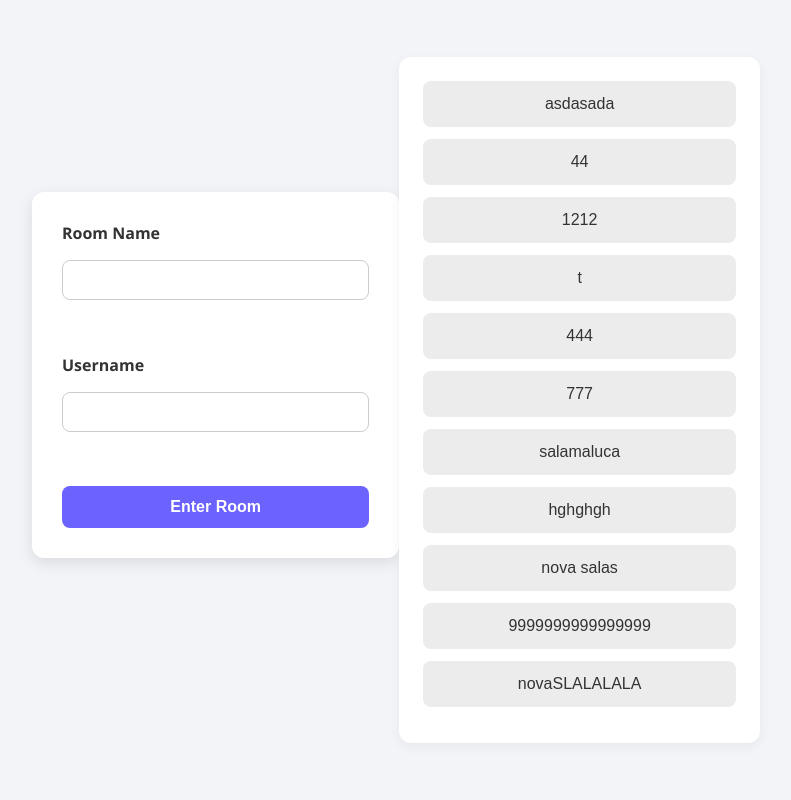
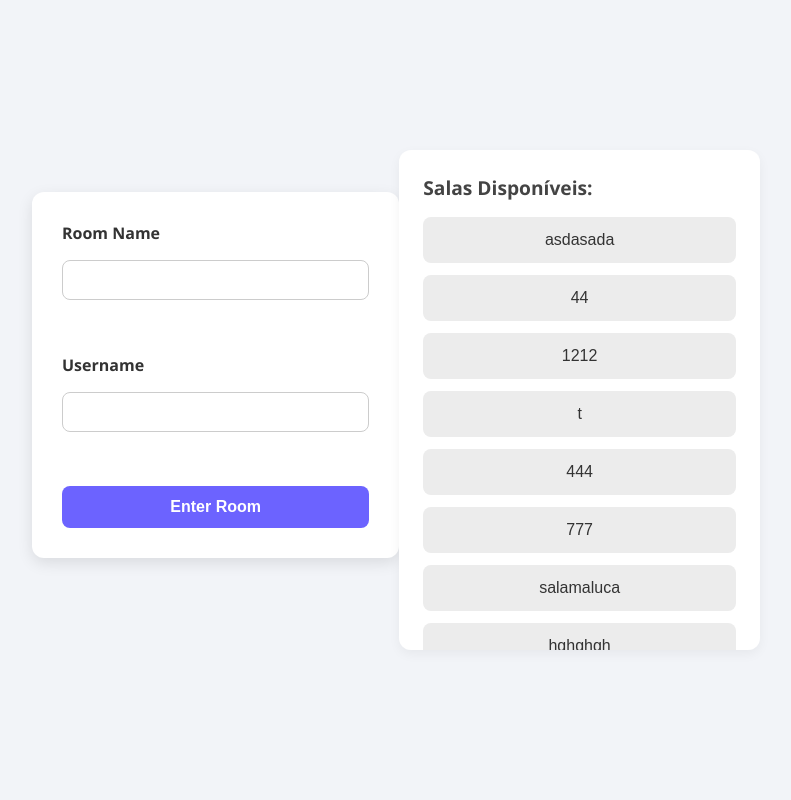
Before and after one commit to nearo007/RealTimeChatApp, a Django app: page / in a window 1280 px wide. Shown: the whole page, without its empty margins (244-1035 px from the left). Run offline with Django 5.2, Linux system fonts and the light colour scheme; data comes from the database, SQL or seed files in the repository; some libraries are stand-ins or nearby versions.

Commit message:
dynamic available rooms css

```diff
--- a/livechat_project/static/css/index.css
+++ b/livechat_project/static/css/index.css
@@ -67,16 +67,18 @@
 }
 
 /* Salas disponíveis */
-.div-available-rooms {
+.div-rooms {
     width: 100%;
     max-width: 400px;
     background: #fff;
     padding: 24px;
     border-radius: 12px;
     box-shadow: 0 4px 12px rgba(0, 0, 0, 0.05);
+    height: 500px;
+    overflow-y: scroll;
 }
 
-.div-available-rooms label {
+.div-rooms label {
     font-size: 1.2rem;
     font-weight: bold;
     display: block;
--- a/livechat_project/templates/index.html
+++ b/livechat_project/templates/index.html
@@ -59,9 +59,10 @@
     </script>
 
 
-    <div id="div-available-rooms" class="div-available-rooms">
+    <div class="div-rooms">
         <label>Salas Disponíveis:</label>
 
+        <div id="div-available-rooms" class="div-available-rooms">
             {% for room in available_rooms %}
                 <form onsubmit="saveUsername(); changeHiddenInput()" action="checkview" method="post" class="room-form">
                     {% csrf_token %}
@@ -72,6 +73,8 @@
                     <button type="submit"><p>{{ room.name }}</p></button>
                 </form>
             {% endfor %}
+        </div>
+
     </div>
 </body>
 
```
Lines whose indentation alone changed are shown as unchanged.
